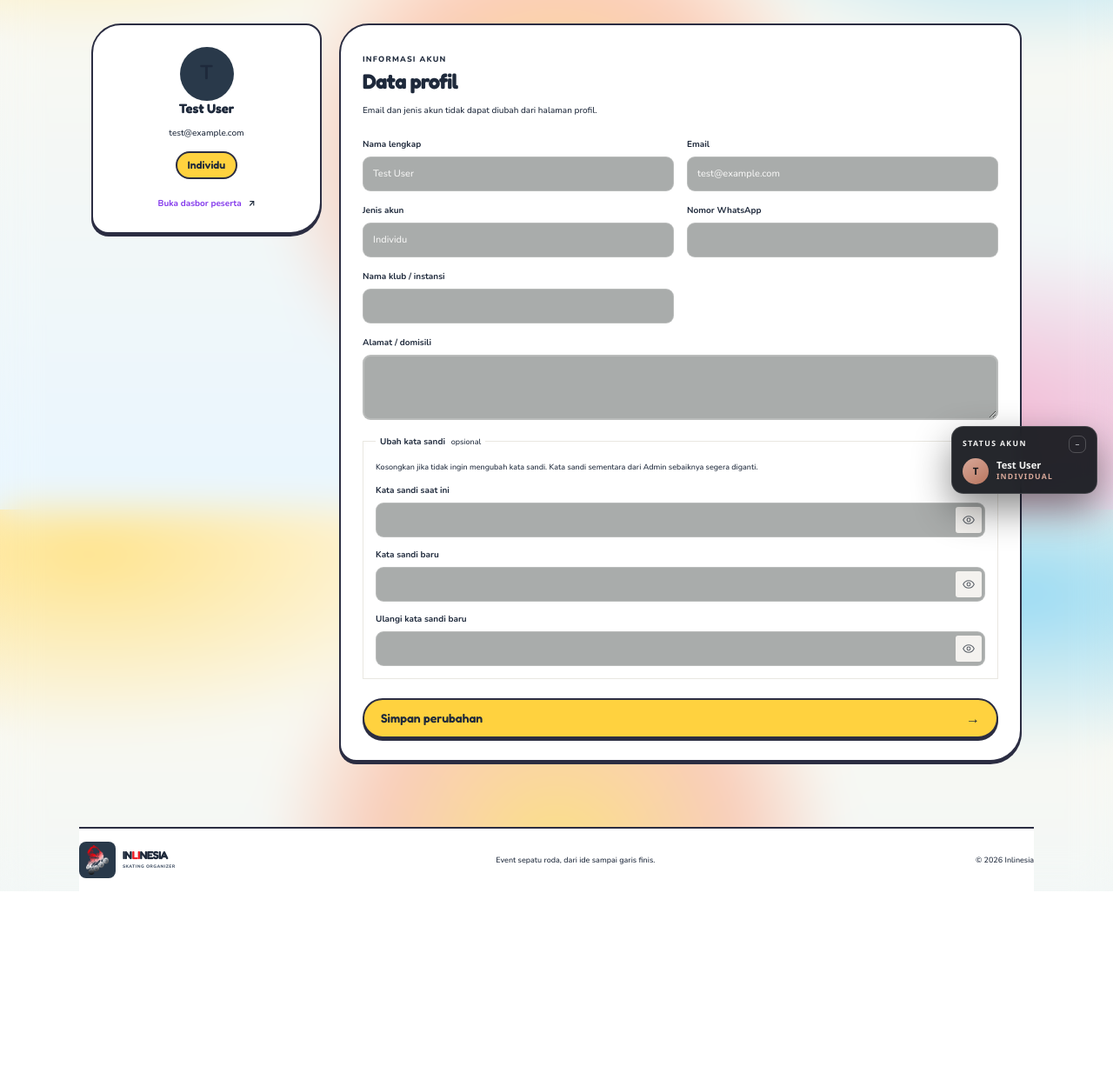
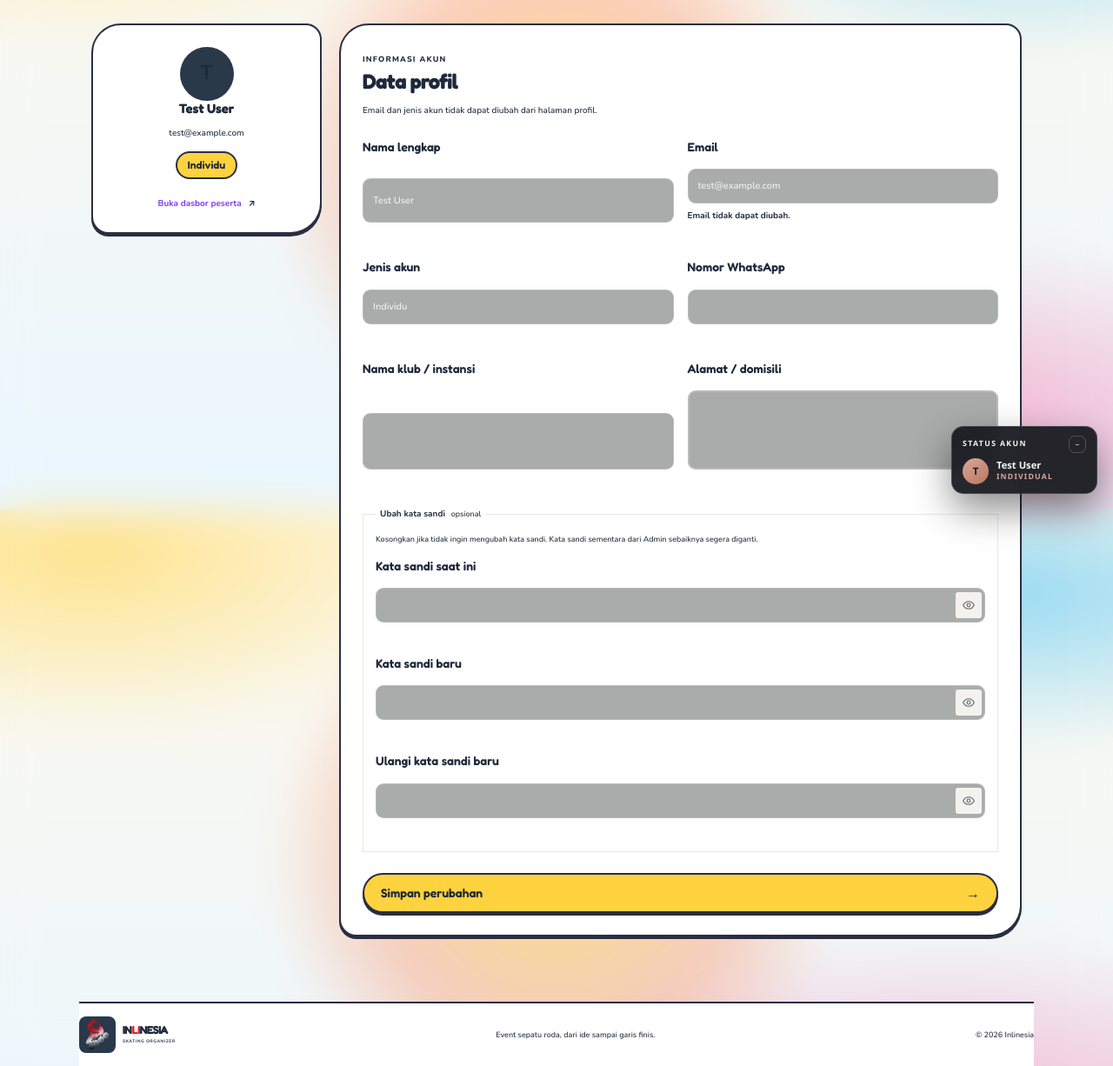
Before and after one commit to inlinesia/inlinesia, a Laravel app: page /profil in a window 1280 px wide. Shown: the part 214-1440 px from the top of the page at 87% size. Before the commit the page ends 1239 px from the top, so only its background shows below. Run offline with Laravel 12, Linux system fonts and the light colour scheme; a user stored in the database is signed in; data comes from the database, SQL or seed files in the repository; data that the repository does not hold is empty; style sheets or scripts are compiled from the project's sources; some libraries are stand-ins or nearby versions.

Commit message:
style: tema form profil dari Controls-2 form inputs

```diff
--- a/resources/css/account-portal.css
+++ b/resources/css/account-portal.css
@@ -23,6 +23,11 @@ body.auth-page { min-width: 360px; color: #283544; background: #faf9f6; font-fam
 .account-card-heading p { margin: 0; color: #82847f; font-size: 10px; line-height: 1.65; }
 .account-form { display: grid; gap: 14px; }
 .account-form > label { display: grid; gap: 6px; color: #4b5359; font-size: 10px; font-weight: 650; }
+.form-group { display: flex; flex-direction: column; gap: 6px; }
+.form-label { font-weight: 650; }
+.helper-text { font-size: 10px; font-weight: 650; color: #777c81; }
+.helper-text.is-valid { color: #15803d; }
+.helper-text.is-error { color: #b91c1c; }
 .account-form input:not([type="checkbox"]):not([type="radio"]), .account-form textarea, .account-form select { width: 100%; min-height: 40px; padding: 10px 11px; border: 1px solid #e3e3df; border-radius: 3px; outline: none; color: #303943; background: #fff; font: inherit; font-size: 11px; font-weight: 450; }
 .account-form textarea { min-height: 80px; resize: vertical; }
 .account-form input:focus, .account-form textarea:focus, .account-form select:focus { border-color: #e67855; box-shadow: 0 0 0 3px #e678551a; }
@@ -67,8 +72,9 @@ body.auth-page { min-width: 360px; color: #283544; background: #faf9f6; font-fam
 .primary-admin-label { margin-top: 8px; color: #ba654d; font-size: 9px; font-weight: 700; }
 .profile-panel-link { display: inline-flex; gap: 8px; margin-top: 20px; color: #d66f4f; font-size: 10px; font-weight: 700; }
 .profile-edit-card { padding: 25px; }
-.profile-edit-card .account-form { grid-template-columns: repeat(2, minmax(0, 1fr)); column-gap: 15px; }
-.profile-edit-card .account-form > label:nth-last-of-type(1), .profile-edit-card .account-form > button { grid-column: 1 / -1; }
+.profile-edit-card .account-form { grid-template-columns: repeat(auto-fit, minmax(240px, 1fr)); gap: 16px; }
+.profile-edit-card .account-form > .password-change-fields,
+.profile-edit-card .account-form > button { grid-column: 1 / -1; }
 .password-change-fields { display: grid; grid-column: 1 / -1; gap: 12px; margin: 3px 0; padding: 14px; border: 1px solid #e9e7e1; }
 .password-change-fields legend { padding: 0 5px; color: #4b5359; font-size: 10px; font-weight: 650; }
 .password-change-fields > p { margin: 0; color: #858680; font-size: 9px; line-height: 1.6; }
--- a/resources/css/ceria-theme.css
+++ b/resources/css/ceria-theme.css
@@ -251,6 +251,53 @@ html[data-theme='ceria'] {
     color: #94a3b8;
     font-weight: 500;
 }
+
+/* Data profil — Kids Skate Controls 2: Form Inputs & Validation States. */
+[data-theme='ceria'] .profile-edit-card .form-label {
+    color: var(--text-primary);
+    font-family: var(--font-display);
+    font-size: var(--text-sm);
+    font-weight: 600;
+}
+
+[data-theme='ceria'] .profile-edit-card :is(.input-field, .textarea-field) {
+    width: 100%;
+    min-height: 48px;
+    padding: 10px 14px;
+    color: var(--text-primary);
+    background: var(--bg-canvas);
+    border: 2.5px solid var(--border-soft);
+    border-radius: var(--radius-md);
+    font-family: var(--font-body);
+    font-size: 1rem;
+    font-weight: 700;
+    transition: border-color 0.15s ease, box-shadow 0.15s ease, background-color 0.15s ease;
+}
+
+[data-theme='ceria'] .profile-edit-card :is(.input-field, .textarea-field):focus {
+    outline: none;
+    border-color: var(--color-sky-blue);
+    background: var(--bg-surface);
+    box-shadow: var(--shadow-focus);
+}
+
+[data-theme='ceria'] .profile-edit-card :is(.input-field, .textarea-field).is-valid {
+    border-color: var(--status-success);
+    background: #f0fdf4;
+}
+
+[data-theme='ceria'] .profile-edit-card :is(.input-field, .textarea-field).is-error {
+    border-color: var(--status-error);
+    background: #fef2f2;
+}
+
+[data-theme='ceria'] .profile-edit-card .helper-text {
+    color: var(--text-secondary);
+    font-weight: 700;
+}
+
+[data-theme='ceria'] .profile-edit-card .helper-text.is-valid { color: #15803d; }
+[data-theme='ceria'] .profile-edit-card .helper-text.is-error { color: #b91c1c; }
 
 [data-theme='ceria'] .choice-pill,
 [data-theme='ceria'] .role-option,
--- a/resources/views/auth/profile.blade.php
+++ b/resources/views/auth/profile.blade.php
@@ -68,38 +68,54 @@
                     <ul>@foreach ($errors->all() as $error)<li>{{ $error }}</li>@endforeach</ul>
                 </div>
             @endif
-            <form class="account-form" method="POST" action="{{ route('profile.update') }}">
+            <form class="account-form form-grid" method="POST" action="{{ route('profile.update') }}">
                 @csrf
                 @method('PUT')
-                <label>Nama lengkap
-                    <input name="name" type="text" value="{{ old('name', $user->name) }}" maxlength="120" autocomplete="name" required>
+                <label class="form-group">
+                    <span class="form-label">Nama lengkap</span>
+                    <input class="input-field @error('name') is-error @enderror" name="name" type="text" value="{{ old('name', $user->name) }}" maxlength="120" autocomplete="name" required>
+                    @error('name')<small class="helper-text is-error">{{ $message }}</small>@enderror
                 </label>
-                <label>Email
-                    <input type="email" value="{{ $user->email }}" readonly>
+                <label class="form-group">
+                    <span class="form-label">Email</span>
+                    <input class="input-field" type="email" value="{{ $user->email }}" readonly>
+                    <small class="helper-text">Email tidak dapat diubah.</small>
                 </label>
-                <label>Jenis akun
-                    <input type="text" value="{{ $user->roleLabel() }}" readonly>
+                <label class="form-group">
+                    <span class="form-label">Jenis akun</span>
+                    <input class="input-field" type="text" value="{{ $user->roleLabel() }}" readonly>
                 </label>
-                <label>Nomor WhatsApp
-                    <input name="phone" type="tel" value="{{ old('phone', $user->phone) }}" maxlength="40" autocomplete="tel">
+                <label class="form-group">
+                    <span class="form-label">Nomor WhatsApp</span>
+                    <input class="input-field @error('phone') is-error @enderror" name="phone" type="tel" value="{{ old('phone', $user->phone) }}" maxlength="40" autocomplete="tel">
+                    @error('phone')<small class="helper-text is-error">{{ $message }}</small>@enderror
                 </label>
-                <label>Nama klub / instansi
-                    <input name="organization" type="text" value="{{ old('organization', $user->organization) }}" maxlength="180">
+                <label class="form-group">
+                    <span class="form-label">Nama klub / instansi</span>
+                    <input class="input-field @error('organization') is-error @enderror" name="organization" type="text" value="{{ old('organization', $user->organization) }}" maxlength="180">
+                    @error('organization')<small class="helper-text is-error">{{ $message }}</small>@enderror
                 </label>
-                <label>Alamat / domisili
-                    <textarea name="address" rows="3" maxlength="500">{{ old('address', $user->address) }}</textarea>
+                <label class="form-group">
+                    <span class="form-label">Alamat / domisili</span>
+                    <textarea class="textarea-field @error('address') is-error @enderror" name="address" rows="3" maxlength="500">{{ old('address', $user->address) }}</textarea>
+                    @error('address')<small class="helper-text is-error">{{ $message }}</small>@enderror
                 </label>
                 <fieldset class="password-change-fields">
                     <legend>Ubah kata sandi <span class="optional-label">opsional</span></legend>
                     <p>Kosongkan jika tidak ingin mengubah kata sandi. Kata sandi sementara dari Admin sebaiknya segera diganti.</p>
-                    <label>Kata sandi saat ini
-                        <input name="current_password" type="password" autocomplete="current-password">
+                    <label class="form-group">
+                        <span class="form-label">Kata sandi saat ini</span>
+                        <input class="input-field @error('current_password') is-error @enderror" name="current_password" type="password" autocomplete="current-password">
+                        @error('current_password')<small class="helper-text is-error">{{ $message }}</small>@enderror
                     </label>
-                    <label>Kata sandi baru
-                        <input name="password" type="password" autocomplete="new-password">
+                    <label class="form-group">
+                        <span class="form-label">Kata sandi baru</span>
+                        <input class="input-field @error('password') is-error @enderror" name="password" type="password" autocomplete="new-password">
+                        @error('password')<small class="helper-text is-error">{{ $message }}</small>@enderror
                     </label>
-                    <label>Ulangi kata sandi baru
-                        <input name="password_confirmation" type="password" autocomplete="new-password">
+                    <label class="form-group">
+                        <span class="form-label">Ulangi kata sandi baru</span>
+                        <input class="input-field" name="password_confirmation" type="password" autocomplete="new-password">
                     </label>
                 </fieldset>
                 <button class="account-submit" type="submit">Simpan perubahan <span aria-hidden="true">→</span></button>
```
Also changed, not shown: docs/adr-0024-tema-form-profil-control-2.md (added, +35 -0 lines), tests/Feature/AccountPortalTest.php (+25 -0 lines).
